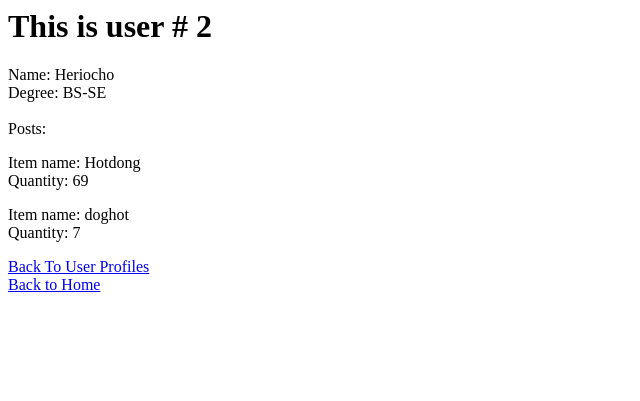
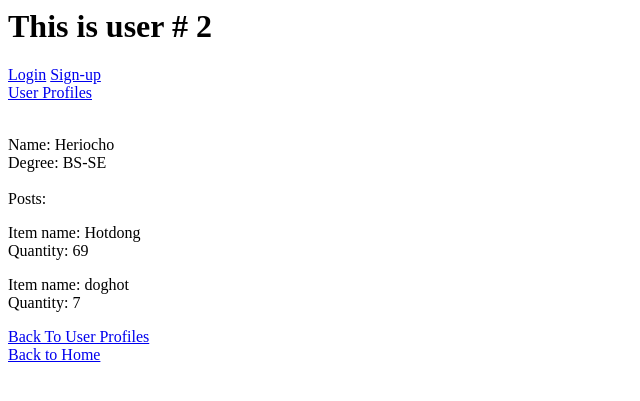
Before and after one commit to WEB-PRG-S12T3AY1617/MP2-Atom, a Django app: page /users/2/ in a window 1280 px wide. Shown: the top 401 px of the page, without its empty margins (0-640 px from the left). Run offline with Django 3.2, Linux system fonts and the light colour scheme; data comes from the database, SQL or seed files in the repository; both versions use the stored data as it was after the commit.

Commit message:
arranged userprof templates

```diff
--- a/MP2/userprof/templates/usertemp/user.html
+++ b/MP2/userprof/templates/usertemp/user.html
@@ -1,14 +1,30 @@
 
 <h1>This is user # {{user.id}} </h1>
 
-    <section id="userinf">
-        <p>Name: {{user.name}} </br> Degree: {{user.degree}}</br></br>Posts:</br></p>
-    </section>
-{% for post in all_upost %}
-    <section class="userpost">
-        <p>Item name: {{post.item_name}}</br>Quantity: {{post.quantity}}</br></p>
-    </section>
-{% endfor %}
+<section class="nav_section">
+    <nav>
+        <a href="{% url 'login:index' %}">Login</a>
+        <a href="{% url 'register:index' %}">Sign-up</a>
+    </nav>
+</section>
 
+<section class="path_section">
+    <span>
+        <a href="{% url 'user_prof:index' %}" value="1">User Profiles</a>
+    </span>
+</section>
+</br>
+
+<section id="userinf">
+    <p>Name: {{user.name}} </br> Degree: {{user.degree}}</br></br>Posts:</br></p>
+ </section>
+
+<section class="post_section">
+    {% for post in all_upost %}
+        <div class="user_post">
+            <p>Item name: {{post.item_name}}</br>Quantity: {{post.quantity}}</br></p>
+        </div>
+    {% endfor %}
+</section>
 <a href="{% url 'user_prof:index' %}" class="retAnchor">Back To User Profiles</a> <br>
 <a href = "/" class = "retAnchor"> Back to Home </a>
--- a/MP2/userprof/views.py
+++ b/MP2/userprof/views.py
@@ -5,9 +5,9 @@ from .models import Post
 def index(request):
     all_users = User.objects.all()
     return render(request, 'homepage/userhpage.html', {'all_u' : all_users,
-        '/' : '/',})
+        '/' : '/', 'currdirect' : 2})
 
 def user(request, user_num):
     sUser = get_object_or_404(User,id=user_num)
     return render(request, 'usertemp/user.html', {'user' : sUser,
-        'all_upost' : sUser.post_set.all()})
+        'all_upost' : sUser.post_set.all(), 'currdirect' : 3})
```
Also changed, not shown: MP2/userprof/templates/homepage/Mainhpage.html (+11 -2 lines), MP2/userprof/templates/homepage/userhpage.html (+13 -0 lines), MP2/db.sqlite3.
